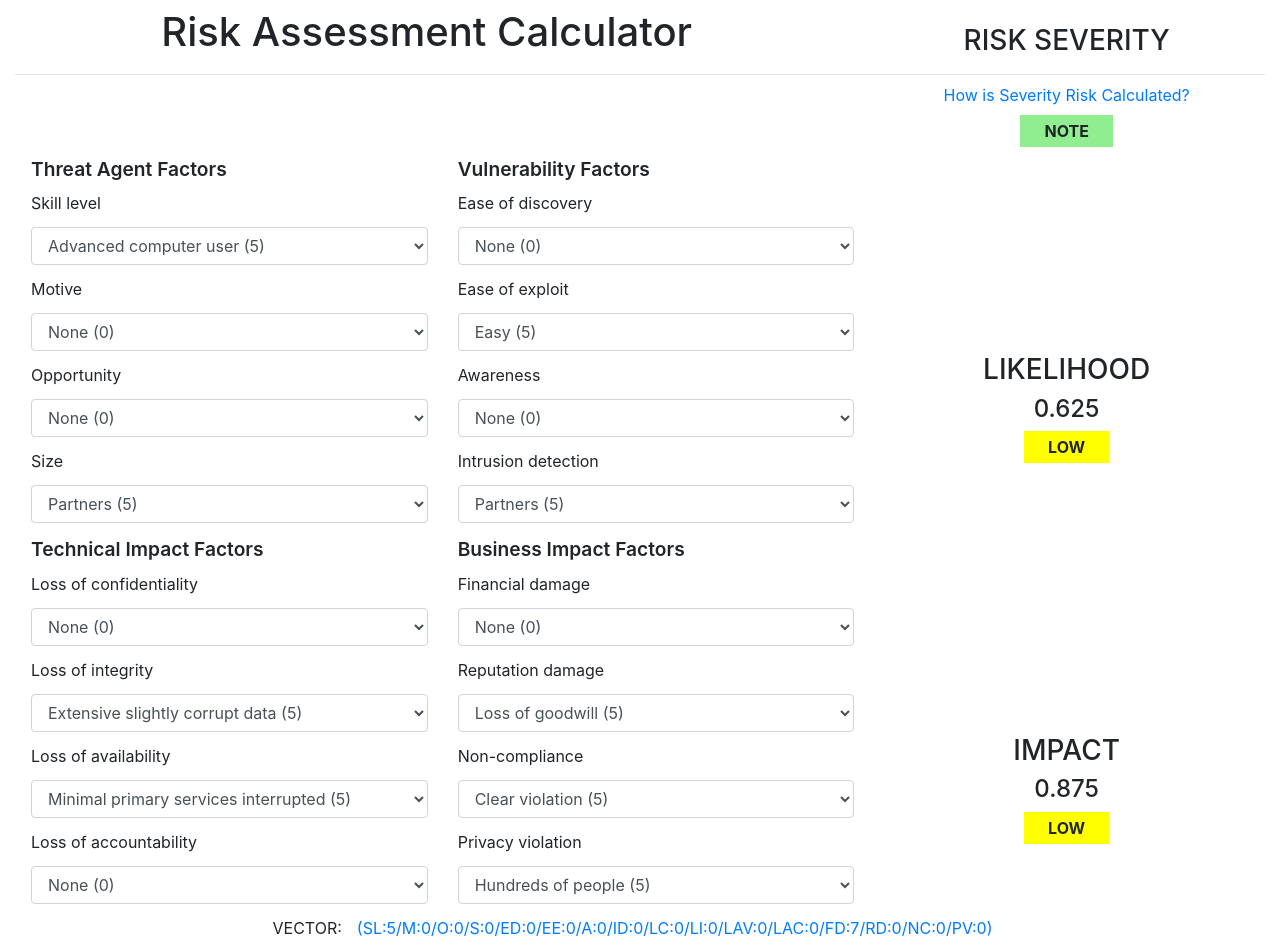
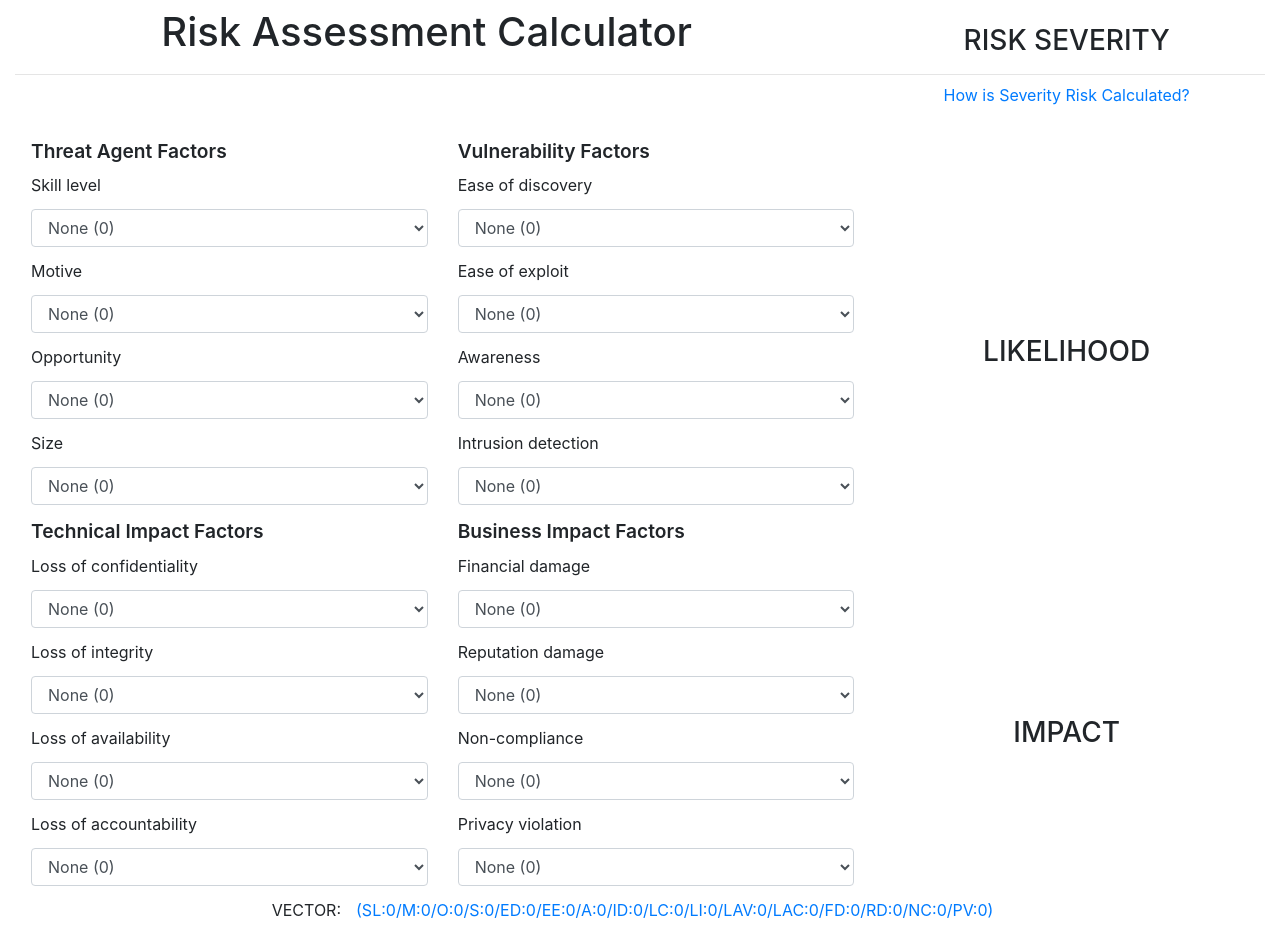
Before and after one commit to rajasoun/tdd-ts-jest-risk-calculator, a Next.js app: page / in a window 1280 px wide. Built offline with nearby package versions, Linux system fonts and the light colour scheme.

Commit message:
build: commit untested code

```diff
--- a/src/pages/index.tsx
+++ b/src/pages/index.tsx
@@ -80,14 +80,15 @@ const Index = () => {
     const [criticality, setCriticality] = useState({ label: '', color: '' });
     const CalculateRisk = (riskCalculatorLabel: string, riskData: any) => {
 
-        const risk = riskCalculatorLabel === 'vectorToString' ? riskData : Risk.stringToVector(riskData);
+        // const risk = riskCalculatorLabel === 'vectorToString' ? riskData : Risk.stringToVector(riskData);
+        const risk = riskData;
 
-        vectorToString = Risk.vectorToString(risk)
+        // vectorToString = Risk.vectorToString(risk)
 
-        if (riskCalculatorLabel === 'stringToVector') {
-            initialVector = risk;
-            optionsState = risk;
-        }
+        // if (riskCalculatorLabel === 'stringToVector') {
+        //     initialVector = risk;
+        //     optionsState = risk;
+        // }
 
 
         // Likelihood
@@ -131,7 +132,7 @@ const Index = () => {
         //         CalculateRisk("stringToVector", message.vectr)
         //     }
         // });
-        CalculateRisk("stringToVector", '(SL:5/M:0/O:0/S:0/ED:0/EE:0/A:0/ID:0/LC:0/LI:0/LAV:0/LAC:0/FD:7/RD:0/NC:0/PV:0)')
+        // CalculateRisk("stringToVector", '(SL:5/M:0/O:0/S:0/ED:0/EE:0/A:0/ID:0/LC:0/LI:0/LAV:0/LAC:0/FD:7/RD:0/NC:0/PV:0)')
     }, [])
 
 
@@ -210,7 +211,6 @@ const Index = () => {
                                                             className="form-control"
                                                             style={styleSelect}
                                                             onChange={handleChange}
-                                                            defaultValue={5}
                                                         >
                                                             {data.options.map(
                                                                 (option: Option, i: number) => (
```
